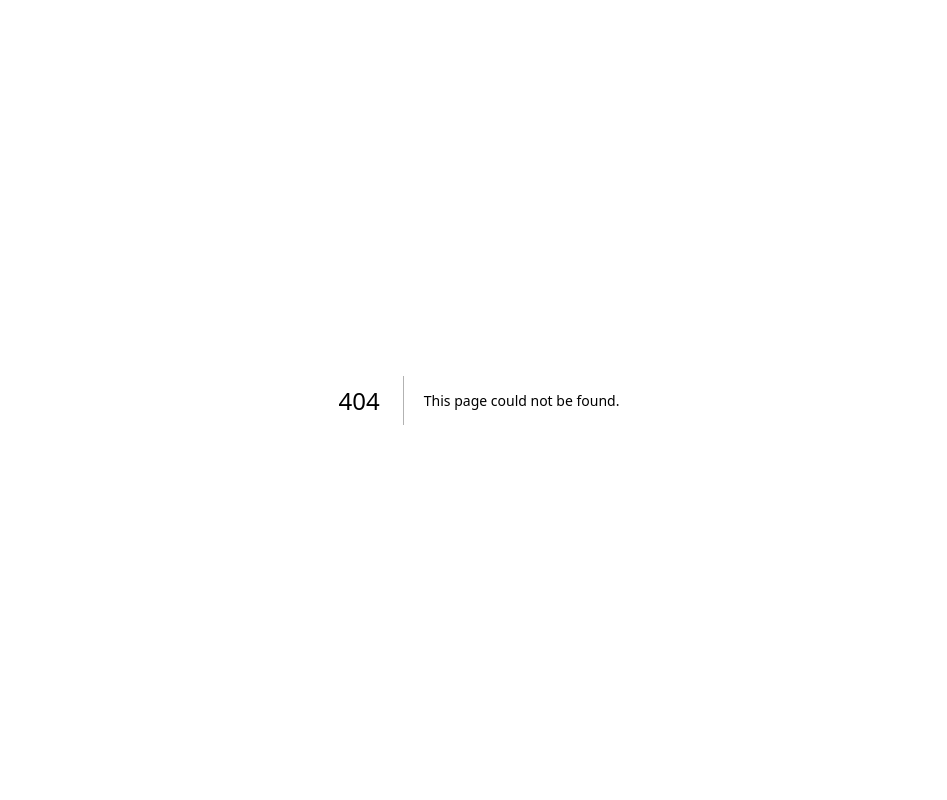
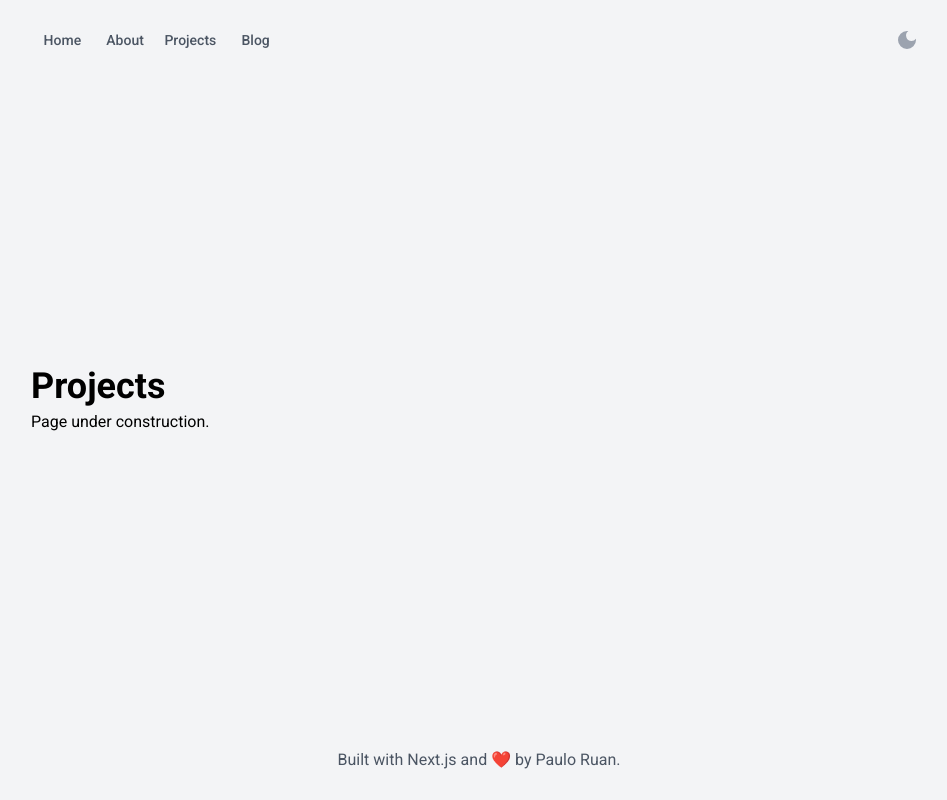
Before and after one commit to JamesWangDev/reactBlog, a Next.js app: page /projects in a window 1280 px wide. Before the commit this address had no page. Shown: the whole page, without its empty margins (161-1108 px from the left). Built offline with nearby package versions, Linux system fonts and the light colour scheme.

Commit message:
feat: `Projects` page created

```diff
--- /dev/null
+++ b/src/pages/projects.tsx
@@ -0,0 +1,21 @@
+import Head from "next/head"
+import { Footer } from "../components/Footer"
+import { Header } from "../components/Header"
+import { ProjectsContent } from "../components/ProjectsContent"
+import { SectionContainer } from "../components/SectionContainer"
+
+export default function Projects(): JSX.Element {
+  return (
+    <div className="bg-gray-100 dark:bg-black flex min-h-screen flex-col items-center justify-between py-2 px-8 md:py-4 md:px-16">
+      <Head>
+        <title>pauloruan.io</title>
+        <link rel="icon" href="/favicon.ico" />
+      </Head>
+      <Header />
+      <SectionContainer title="Projects">
+        <ProjectsContent />
+      </SectionContainer>
+      <Footer />
+    </div>
+  )
+}
```
